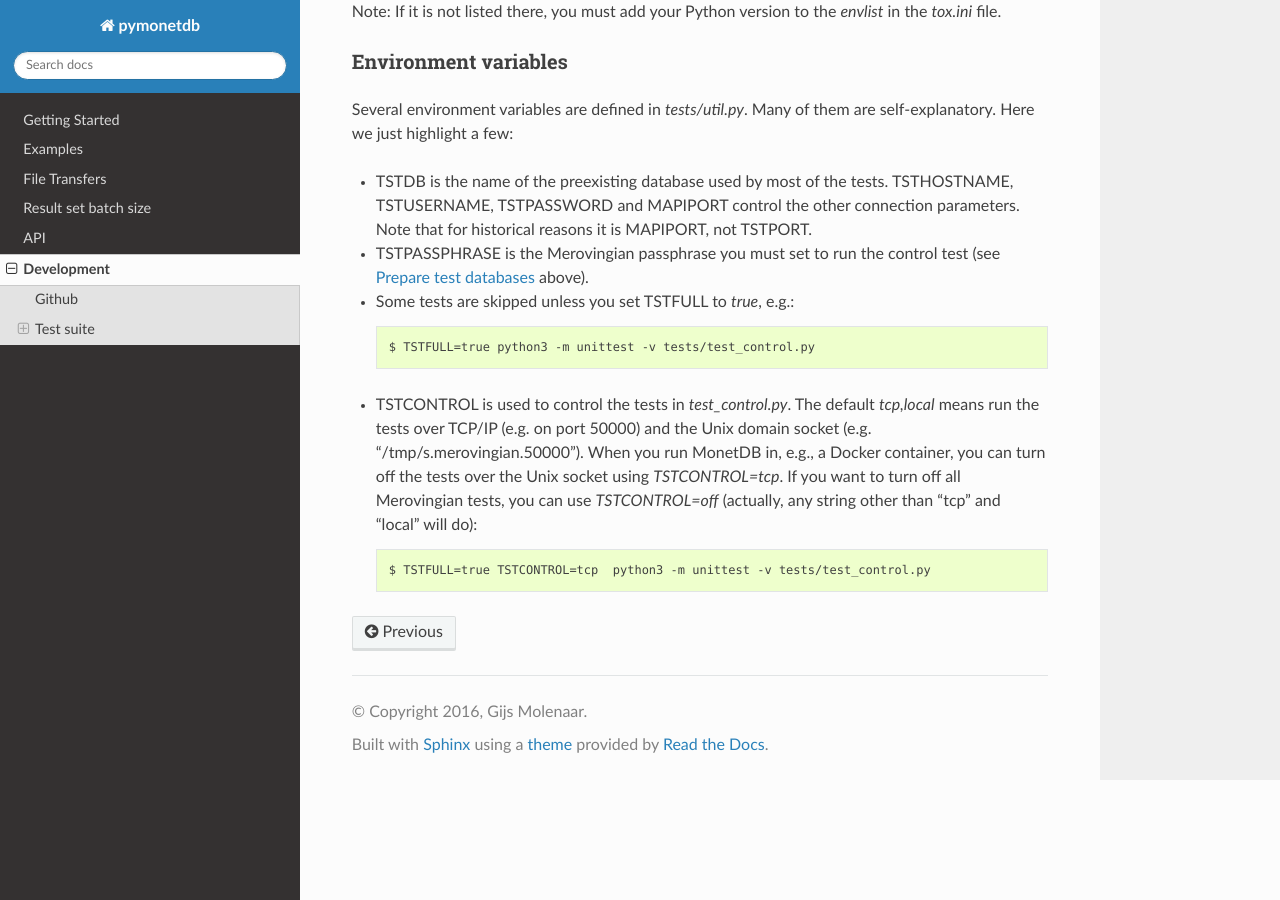
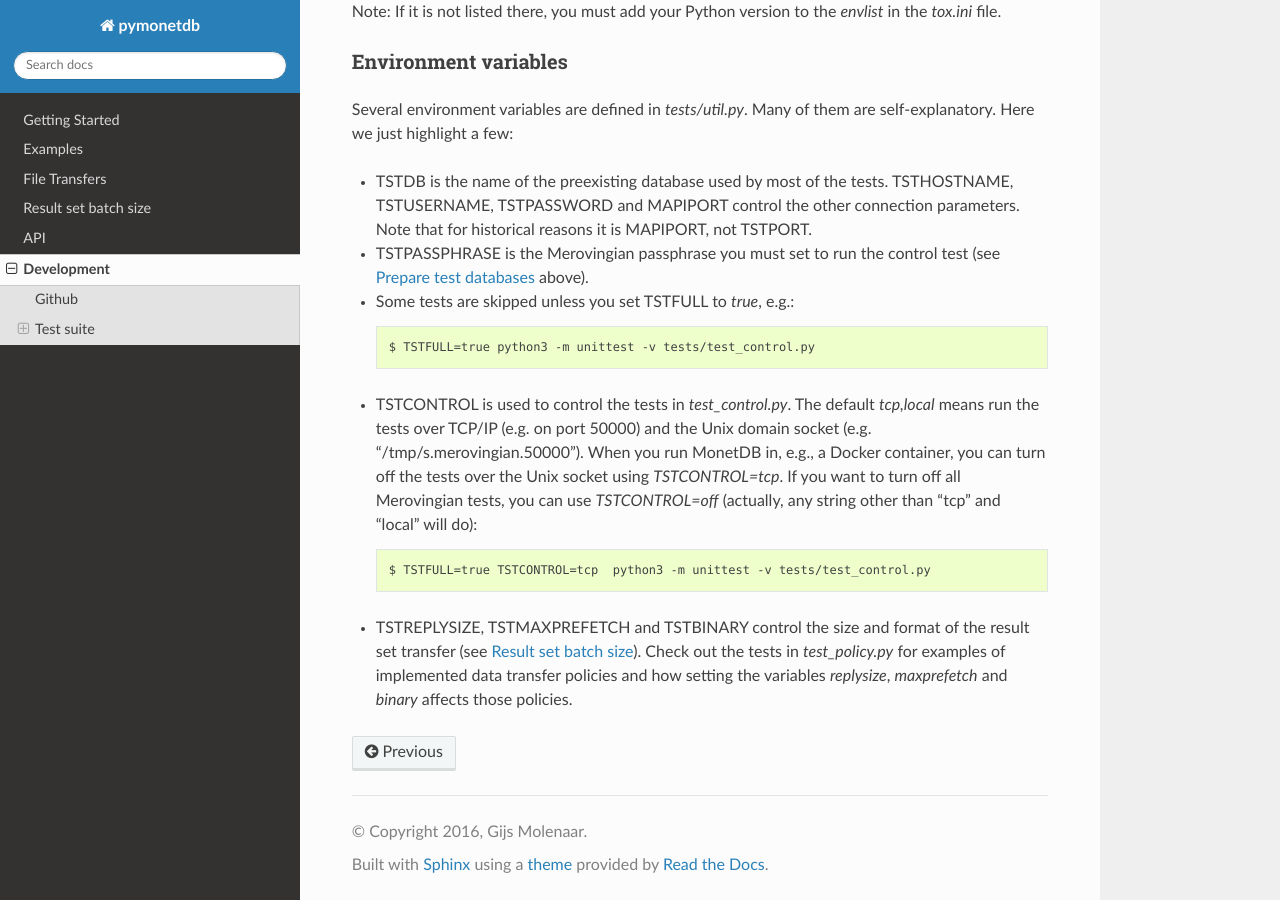
Before and after one commit to MonetDB/pymonetdb, a Sphinx documentation site: the page built from doc/development.rst, in a window 1280 px wide and 900 px high, scrolled down 2313 px. Built offline with Sphinx 7.4.7 and the Read the Docs theme 2.0.0, drawn with Linux system fonts in a browser that asks for light colours; the version number could not be read and is left out.

Commit message:
added env. vars for the batch policy tests

```diff
--- a/doc/batchsize.rst
+++ b/doc/batchsize.rst
@@ -1,3 +1,5 @@
+.. _batch_size:
+
 Result set batch size
 =====================
 
--- a/doc/development.rst
+++ b/doc/development.rst
@@ -141,3 +141,9 @@ Here we just highlight a few:
   will do)::
 
   $ TSTFULL=true TSTCONTROL=tcp  python3 -m unittest -v tests/test_control.py
+
+* TSTREPLYSIZE, TSTMAXPREFETCH and TSTBINARY control the size and format of the
+  result set transfer (see :ref:`batch_size`). Check out the tests in
+  `test_policy.py` for examples of implemented data transfer policies and how
+  setting the variables `replysize`, `maxprefetch` and `binary` affects those
+  policies.
```
